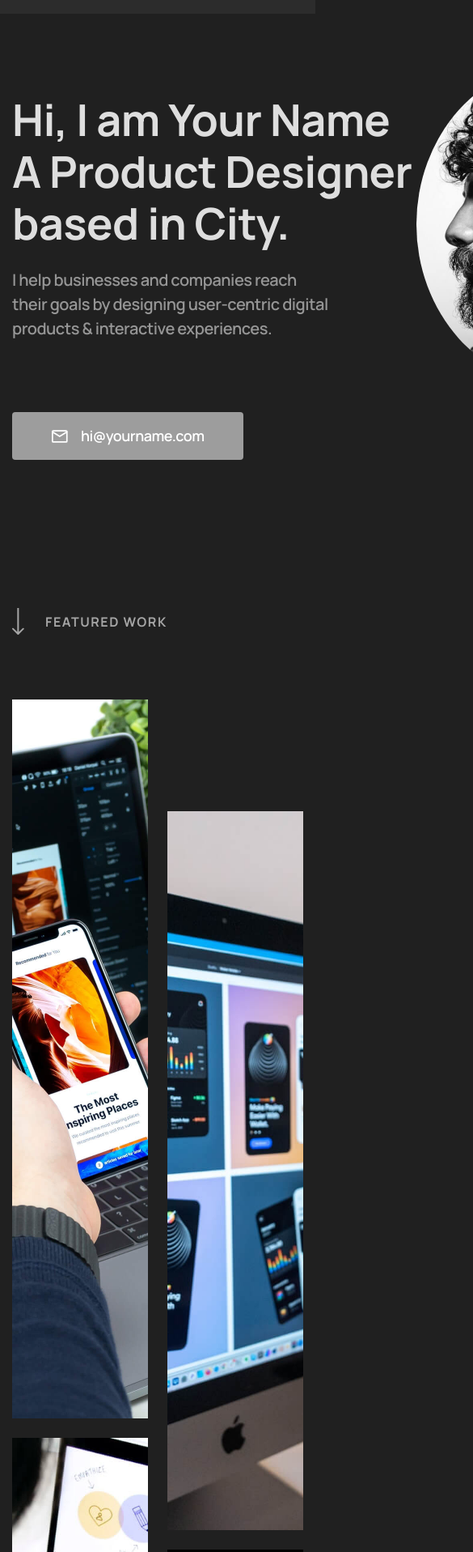
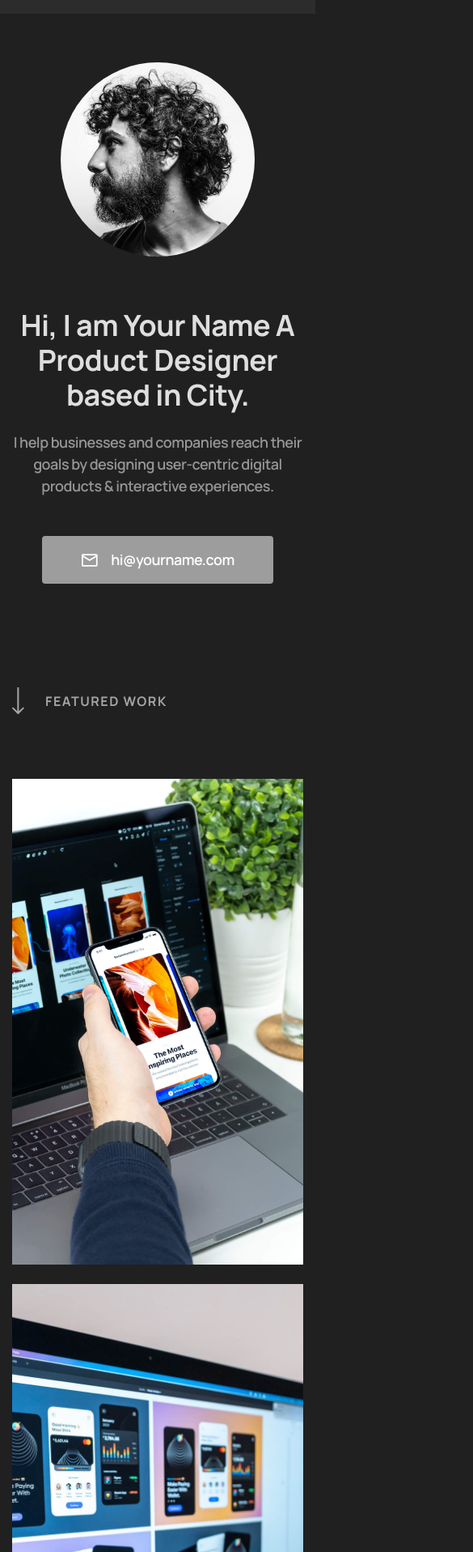
Before and after one commit to andreizhandarov/Portfolio_Landing, a plain HTML site: page index.html in a window 390 px wide. Shown: the part 83-2000 px from the top of the page at 81% size, 585 px wide, since content can reach past the window. Drawn offline with Linux system fonts and the light colour scheme.

Commit message:
Adaptive

```diff
--- a/css/style.css
+++ b/css/style.css
@@ -281,3 +281,89 @@ a:hover{
     display: flex;
     gap: 43px;
 }
+
+
+
+@media (max-width: 1100px){
+    .welcom__img{
+        margin-right: 0;
+    }
+}
+
+@media (max-width: 950px){
+    .welcom .container{
+        flex-direction: column-reverse;
+    }
+    .welcom__title{
+        width: auto;
+    }
+    .welcom__text{
+        width: auto;
+    }
+
+    .welcom__desc{
+        text-align: center;
+    }
+
+    .works {
+        margin-top: 128px;
+    }
+
+    .work{
+        height: 600px;
+    }
+
+    .projects, .contact {
+        margin-top: 116px;
+    }
+}
+
+@media (max-width: 850px){
+    .projects__img {
+        width: 100%;
+        height: 366px;
+    }
+}
+
+@media (max-width: 780px){
+    .works__wrapper{
+        grid-template-columns: 1fr;
+        padding-top: 0;
+    }
+    .work:nth-child(odd) {
+        margin-top: 0;
+    }
+}
+
+@media (max-width: 700px){
+    .footer .container {
+        flex-direction: column-reverse;
+        gap: 35px;
+    }
+}
+
+@media (max-width: 525px){
+    .welcom__title {
+        font-size: 36px;
+    }
+
+    .welcom__text{
+        font-size: 18px;
+        margin-bottom: 48px;
+    }
+
+    .welcom__img {
+        width: 240px;
+        height: 240px;
+        margin-bottom: 64px;
+    }
+
+    .title {
+        font-size: 28px;
+    }
+
+
+    .contact__text {
+        font-size: 18px;
+    }
+}
```
